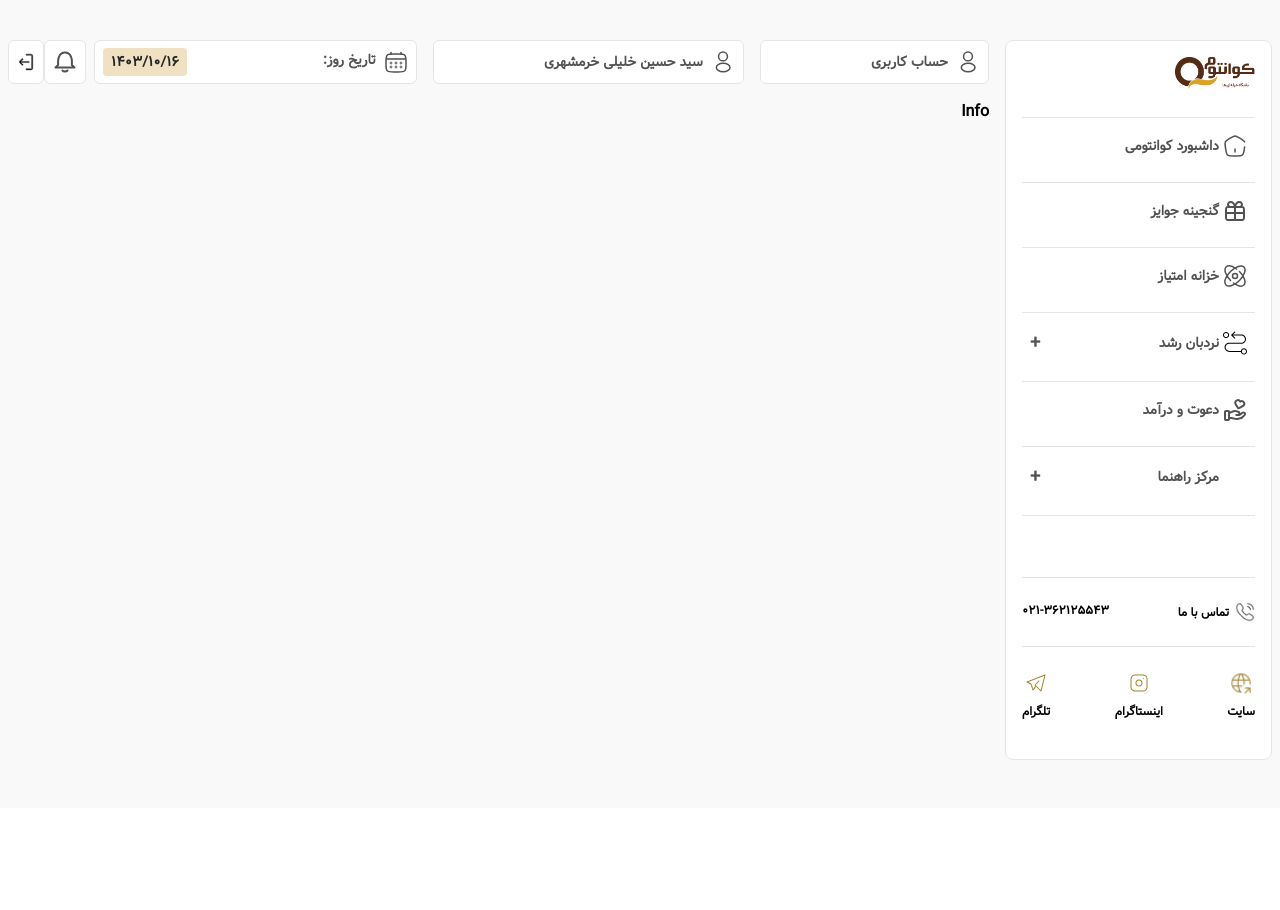
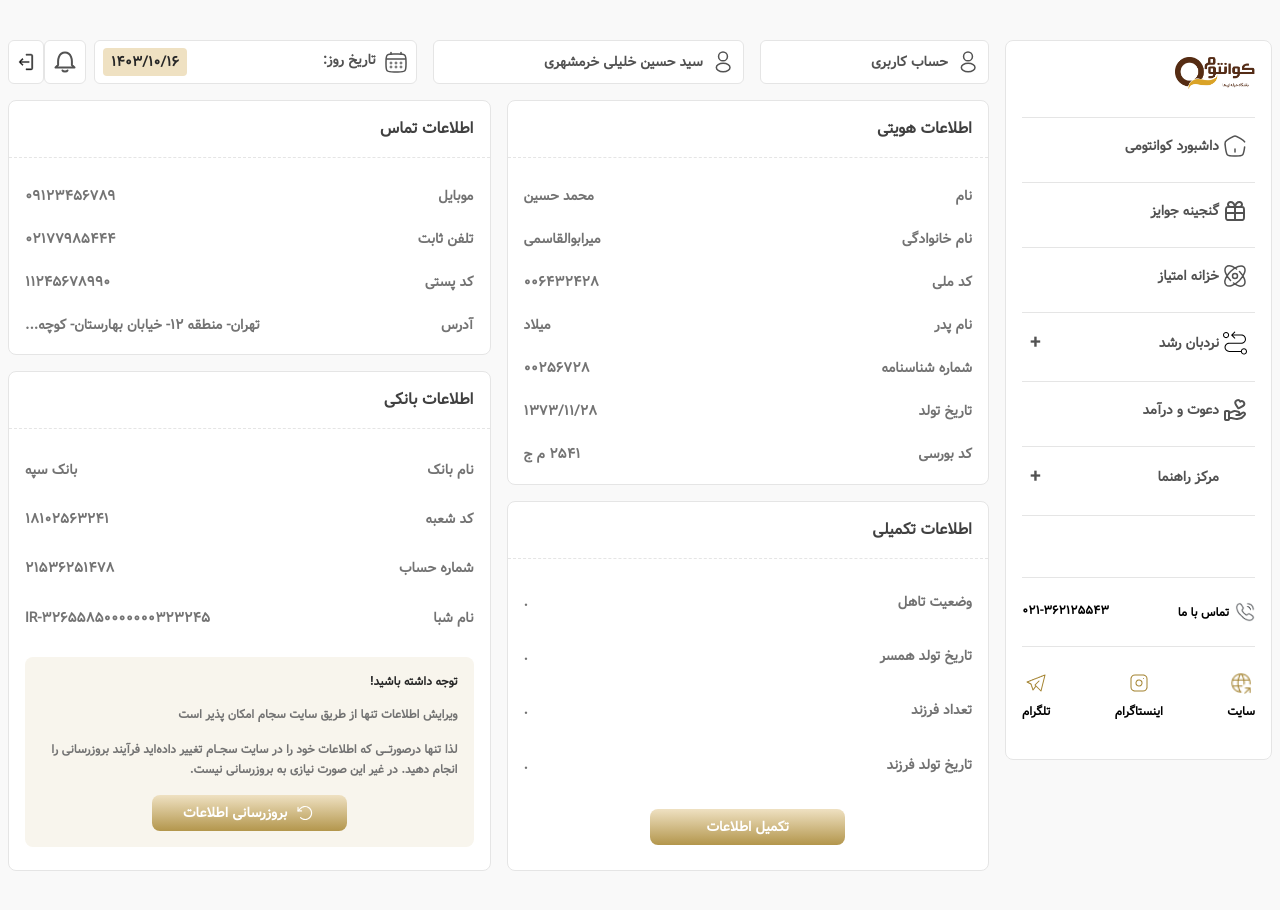
Before and after one commit to MmdQurani/Ayande-Club, a React (Vite) app: page /profile/info in a window 1280 px wide. Shown: the top 910 px of the page. Before the commit the page ends 808 px from the top, so only its background shows below. Built offline with nearby package versions, Linux system fonts and the light colour scheme.

Commit message:
Finishing the Info page

```diff
--- /dev/null
+++ b/src/Components/InfoCard/InfoCard.jsx
@@ -0,0 +1,26 @@
+import React from 'react'
+
+function InfoCard({ title, data , style , children }) {
+  return (
+    <div className={`w-full ${style ? style : 'h-[385px]'} flex flex-col justify-start gap-2 items-start bg-white border border-neutral-200 rounded-lg`}>
+      {/* عنوان کارت */}
+      <div className="w-full flex flex-row h-max pb-4 border-b border-neutral-200 border-dashed p-4">
+        <span className="font-medium text-neutral-700">{title}</span>
+      </div>
+
+      {/* محتوا */}
+      <div className="flex flex-col w-full justify-around h-full text-sm text-neutral-500 gap-4 p-4">
+        {data.map((item, index) => (
+          <div key={index} className="w-full flex flex-row items-center justify-between gap-x-6">
+            <span>{item.label}</span>
+            <span className='text-end'>{item.value}</span>
+          </div>
+        ))}
+        {children}
+      </div>
+    </div>
+  );
+}
+
+
+export default InfoCard
--- a/src/Pages/Profile/Info.jsx
+++ b/src/Pages/Profile/Info.jsx
@@ -1,8 +1,82 @@
 import React from 'react'
+import InfoCard from '../../Components/InfoCard/InfoCard'
 
 function Info() {
   return (
-    <div>Info</div>
+    <div className='w-full flex flex-col sm:flex-row items-start gap-4'>
+
+      <div className='right_items_info w-full sm:w-1/2 h-full flex flex-col gap-4'>
+        <InfoCard
+          title="اطلاعات هویتی"
+          data={[
+            { label: "نام", value: "محمد حسین" },
+            { label: "نام خانوادگی", value: "میرابوالقاسمی" },
+            { label: "کد ملی", value: "۰۰۶۴۳۲۴۲۸" },
+            { label: "نام پدر", value: "میلاد" },
+            { label: "شماره شناسنامه", value: "۰۰۲۵۶۷۲۸" },
+            { label: "تاریخ تولد", value: "1373/11/28" },
+            { label: "کد بورسی", value: "۲۵۴۱ م ج" },
+          ]}
+          style={'h-[385px]'}
+        />
+
+        <InfoCard
+          title="اطلاعات تکمیلی"
+          data={[
+            { label: "وضعیت تاهل", value: "." },
+            { label: "تاریخ تولد همسر", value: "." },
+            { label: "تعداد فرزند", value: "." },
+            { label: "تاریخ تولد فرزند", value: "." },
+          ]}
+          style={'h-[370px]'}
+        >
+          <button className='btn_gradient w-[195px] h-[36px] mx-auto cursor-pointer text-white rounded-lg'>تکمیل اطلاعات</button>
+        </InfoCard>
+      </div>
+
+      <div className='left_items_info w-full sm:w-1/2 h-full flex flex-col gap-4'>
+        <InfoCard
+          title="اطلاعات تماس"
+          data={[
+            { label: "موبایل", value: "۰۹۱۲۳۴۵۶۷۸۹" },
+            { label: "تلفن ثابت", value: "۰۲۱۷۷۹۸۵۴۴۴" },
+            { label: "کد پستی", value: "۱۱۲۴۵۶۷۸۹۹۰" },
+            { label: "آدرس", value: "تهران- منطقه ۱۲- خیابان بهارستان- کوچه..." },
+          ]}
+          style={'h-[255px]'}
+        />
+
+        <InfoCard
+          title="اطلاعات بانکی"
+          data={[
+            { label: "نام بانک", value: "بانک سپه" },
+            { label: "کد شعبه", value: "۱۸۱۰۲۵۶۳۲۴۱" },
+            { label: "شماره حساب", value: "۲۱۵۳۶۲۵۱۴۷۸" },
+            { label: "نام شبا", value: "IR-۳۲۶۵۵۸۵۰۰۰۰۰۰۰۳۲۳۲۴۵" },
+          ]}
+          style={'h-[500px]'}
+        >
+          <div className='w-full min-h-[190px] p-4 flex flex-col items-start justify-between gap-4 bg-secondary-15 rounded-lg text-xs'>
+            <p className='text-neutral-800'>توجه داشته باشید!</p>
+            <span>ویرایش اطلاعات تنها از طریق سایت سجام امکان پذیر است</span>
+            <p className='leading-5'>لذا تنها درصورتـــی که اطلاعات خود را در سایت سجــام تغییر داده‌اید فرآیند بروزرسانی را انجام دهید. در غیر این صورت نیازی به بروزرسانی نیست.
+            </p>
+
+            <button className='btn_gradient text-sm w-[195px] h-[36px] mx-auto cursor-pointer text-white rounded-lg flex flex-row justify-center items-center gap-x-2'>
+
+              <svg xmlns="http://www.w3.org/2000/svg" width="20" height="20" viewBox="0 0 20 20" fill="none">
+                <path fill-rule="evenodd" clip-rule="evenodd" d="M3.04392 3.79517C3.36913 3.79517 3.63276 4.0588 3.63276 4.38401V7.32822H6.57697C6.90218 7.32822 7.16581 7.59185 7.16581 7.91706C7.16581 8.24227 6.90218 8.5059 6.57697 8.5059H3.04392C2.71871 8.5059 2.45508 8.24227 2.45508 7.91706V4.38401C2.45508 4.0588 2.71871 3.79517 3.04392 3.79517Z" fill="white" />
+                <path fill-rule="evenodd" clip-rule="evenodd" d="M8.74783 3.07028C10.1187 2.79717 11.5397 2.93676 12.8312 3.47141C14.1227 4.00606 15.2266 4.91173 16.0033 6.07387C16.78 7.23601 17.1946 8.6024 17.1946 10.0002C17.1946 11.398 16.78 12.7644 16.0033 13.9265C15.2266 15.0886 14.1227 15.9943 12.8312 16.529C11.5397 17.0636 10.1187 17.2032 8.74783 16.9301C7.37698 16.657 6.11794 15.9834 5.12995 14.9946C4.90009 14.7646 4.90024 14.3917 5.13029 14.1619C5.36034 13.932 5.73318 13.9322 5.96304 14.1622C6.78636 14.9862 7.83557 15.5475 8.97794 15.7751C10.1203 16.0027 11.3045 15.8864 12.3808 15.4408C13.457 14.9953 14.3769 14.2406 15.0242 13.2721C15.6714 12.3037 16.0169 11.165 16.0169 10.0002C16.0169 8.83536 15.6714 7.69671 15.0242 6.72826C14.3769 5.75981 13.457 5.00508 12.3808 4.55954C11.3045 4.114 10.1203 3.99767 8.97794 4.22526C7.83557 4.45286 6.78636 5.01415 5.96304 5.83815L5.96226 5.83893L3.45968 8.33414C3.22938 8.56376 2.85655 8.56321 2.62693 8.33292C2.39732 8.10262 2.39786 7.72979 2.62816 7.50017L5.12995 5.00574C5.13009 5.0056 5.13022 5.00547 5.13035 5.00534C6.11827 4.01677 7.37717 3.34336 8.74783 3.07028Z" fill="white" />
+              </svg>
+
+              <span>بروزرسانی اطلاعات</span>
+            </button>
+          </div>
+        </InfoCard>
+
+      </div>
+
+    </div>
   )
 }
 
--- a/src/index.css
+++ b/src/index.css
@@ -58,6 +58,7 @@
   --color-secondary-12: #F8EED8;
   --color-secondary-13: #F5F3EE;
   --color-secondary-14: #F8EED84D;
+  --color-secondary-15: #F8F5ED;
 
   --color-badge-1: #43B18E;
 
```
